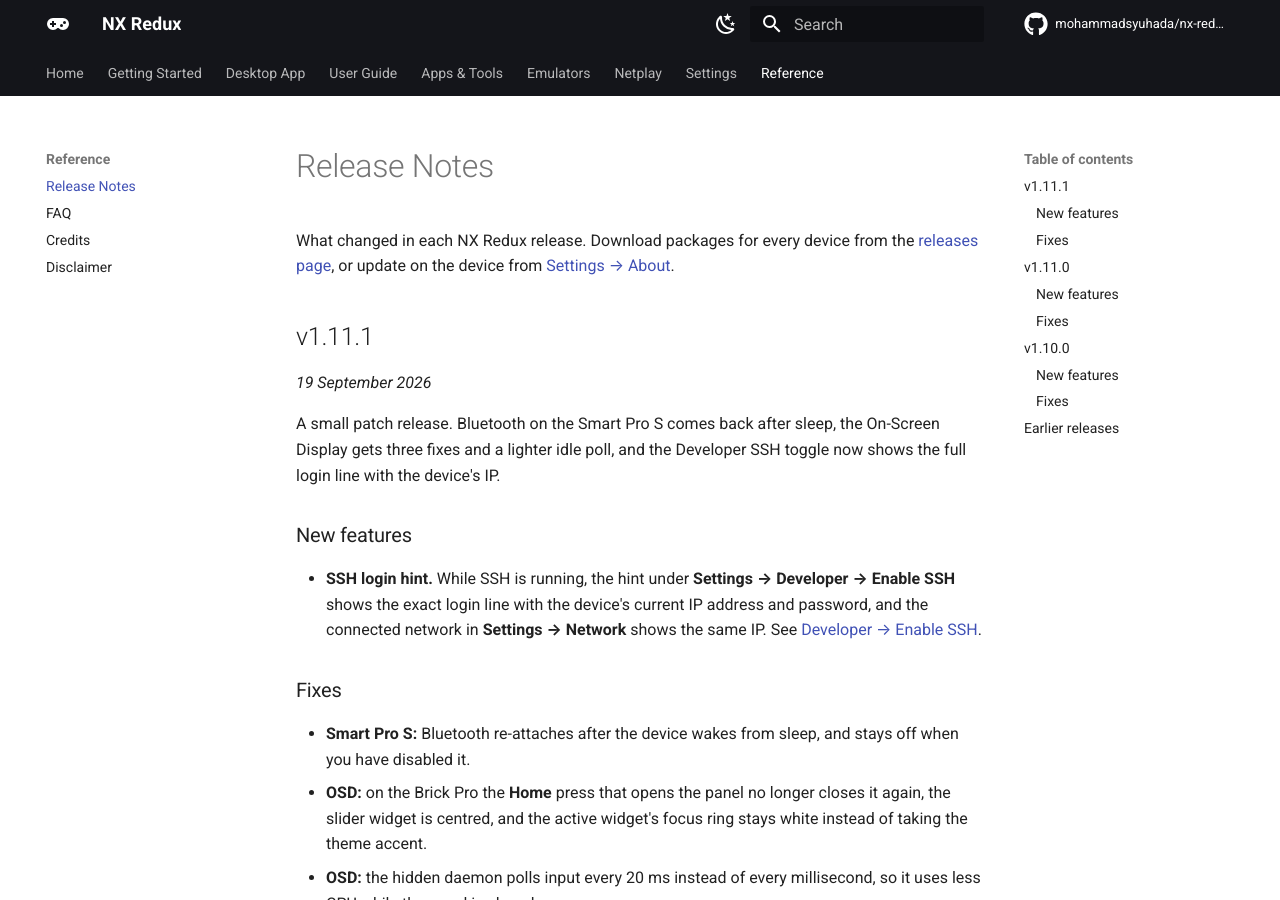
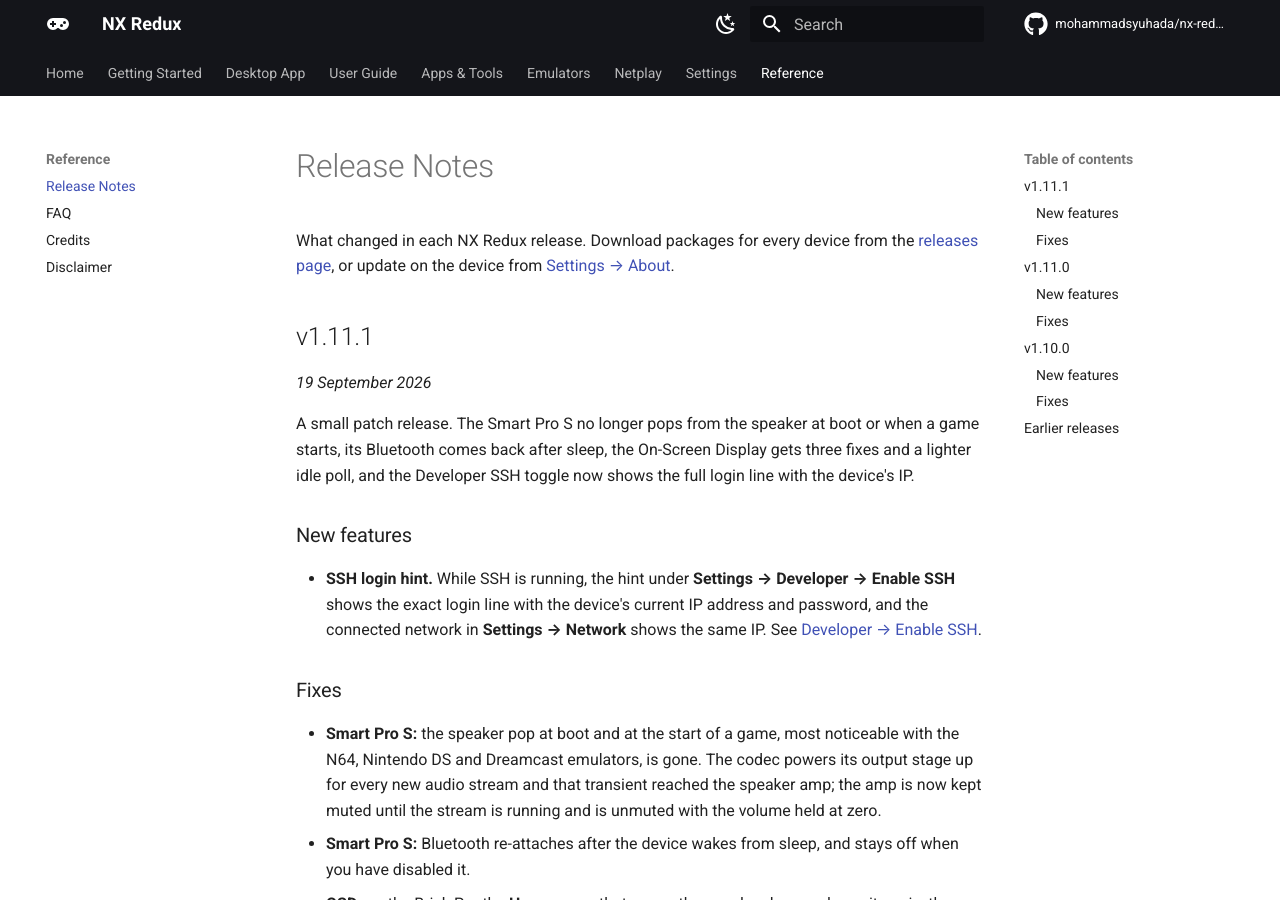
Before and after one commit to mohammadsyuhada/nx-redux-docs, an MkDocs documentation site: the page built from docs/reference/release-notes.md, in a window 1280 px wide and 900 px high. Built offline with MkDocs 1.6.1 and Material for MkDocs 9.7.7, drawn with Linux system fonts in a browser that asks for light colours; comment, search, counter and statistics services are not loaded.

Commit message:
docs(release-notes): add the Smart Pro S speaker pop fix to v1.11.1

```diff
--- a/docs/reference/release-notes.md
+++ b/docs/reference/release-notes.md
@@ -8,8 +8,9 @@
 
 *19 September 2026*
 
-A small patch release. Bluetooth on the Smart Pro S comes back after sleep,
-the On-Screen Display gets three fixes and a lighter idle poll, and the
+A small patch release. The Smart Pro S no longer pops from the speaker at
+boot or when a game starts, its Bluetooth comes back after sleep, the
+On-Screen Display gets three fixes and a lighter idle poll, and the
 Developer SSH toggle now shows the full login line with the device's IP.
 
 ### New features
@@ -22,6 +23,11 @@
 
 ### Fixes
 
+- **Smart Pro S:** the speaker pop at boot and at the start of a game,
+  most noticeable with the N64, Nintendo DS and Dreamcast emulators, is
+  gone. The codec powers its output stage up for every new audio stream
+  and that transient reached the speaker amp; the amp is now kept muted
+  until the stream is running and is unmuted with the volume held at zero.
 - **Smart Pro S:** Bluetooth re-attaches after the device wakes from sleep,
   and stays off when you have disabled it.
 - **OSD:** on the Brick Pro the **Home** press that opens the panel no longer
```
